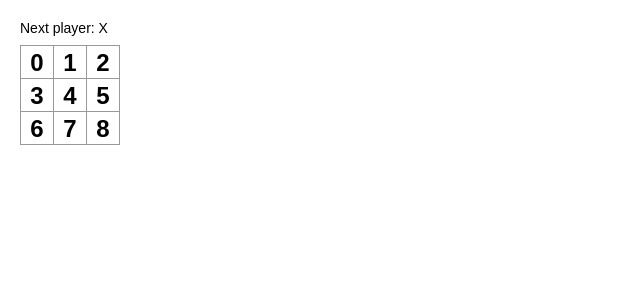
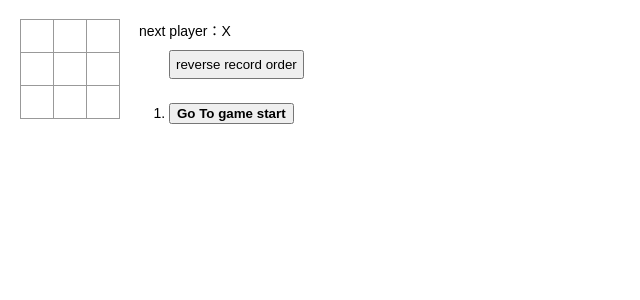
Before and after one commit to HUANGXUEZHI97/React-Ts-Run, a React app: page / in a window 1280 px wide. Shown: the top 300 px of the page, without its empty margins (0-640 px from the left). Built offline with nearby package versions, Linux system fonts and the light colour scheme.

Commit message:
井字棋 done（差最后两个优化任务）

```diff
--- a/src/components/TicTacToe/index.tsx
+++ b/src/components/TicTacToe/index.tsx
@@ -2,68 +2,184 @@ import React from 'react';
 // import ReactDOM from 'react-dom';
 import './index.scss';
 
-type Props = {
-  value:number
+
+type SquareProps = {
+  value?: number | string,
+  onClick:Function
 }
 
-class Square extends React.Component<Props> {
+type BoardProps = {
+  squares: any[], // 井字棋盘
+  onClick: Function
+}
+
+type GameProps = {
+  history: Array<{ squares: any[], curStep: null | any[] }>
+  xIsNext: boolean,
+  stepNumber: number,
+  isReverseRecord:boolean
+}
+
+
+// 棋盘内小格子
+const Square = (props:SquareProps) => {
+  return (
+    <button className="square" style={{ backgroundColor:false ? '#ff030363' : '#fff'}} onClick={() => props.onClick()}>
+      {props.value}
+    </button>
+  );
+}
+
+// 棋盘
+class Board extends React.Component<BoardProps> {
+
+  renderSquare = (i: number) => {
+    return <Square value={this.props.squares[i]} onClick={() => this.props.onClick(i)} key={i} />;
+  }
+
   render() {
+    const row = 3, column = 3;
+
+    const squareComChild = (i: number) => {
+      const Child = []
+      for (let j = 0; j < column; j++) {
+        Child.push(this.renderSquare(i + (j * column)))
+      }
+      return Child
+    }
+
+    const squareComDad = () => {
+      const Dad = []
+      for (let i = 0; i < row; i++) {
+        Dad.push(
+          <div className="board-row" key={i}>
+            {squareComChild(i)}
+          </div>
+        )
+      }
+      return Dad
+    }
+
     return (
-      <button className="square">
-        {this.props.value}
-      </button>
+      <div>
+        {squareComDad()}
+      </div>
     );
   }
 }
 
-class Board extends React.Component {
-  renderSquare(i:number) {
-    return <Square value={ i }/>;
+class Game extends React.Component<Object, GameProps> {
+  constructor(props: Object) {
+    super(props)
+    this.state = {
+      history: [
+        { squares: Array(9).fill(null), curStep: null}
+      ],
+      xIsNext: true, // 是否轮到 X
+      stepNumber: 0, // 当前步骤位置
+      isReverseRecord:false // 是否反转显示记录
+    }
+  }
+
+  // 点击对应空格，将空格以对应元素填满
+  handleClick(i: number) {
+    const history = this.state.history.slice(0,this.state.stepNumber + 1)
+    const current = history[history.length - 1]
+    const squares = [...current.squares]
+
+    // 当有玩家胜出时，或者某个 Square 已经被填充时，该函数不做任何处理直接返回。
+    if (this.calculateWinner(squares) || squares[i]) return
+
+    squares[i] = this.state.xIsNext ? 'X' : 'O'
+    this.setState({
+      history: history.concat([
+        {
+          squares,
+          curStep: [i % 3, Math.floor(i / 3)]
+        }
+      ]),
+      xIsNext: !this.state.xIsNext,
+      stepNumber: history.length
+    })
+  }
+
+  // 判出胜者
+  calculateWinner(squares: any[]) {
+    const lines = [
+      [0, 1, 2],
+      [3, 4, 5],
+      [6, 7, 8],
+      [0, 3, 6],
+      [1, 4, 7],
+      [2, 5, 8],
+      [0, 4, 8],
+      [2, 4, 6]
+    ]
+
+    for (let i = 0; i < lines.length; i++) {
+      const [a, b, c] = lines[i]
+      if (squares[a] && squares[a] === squares[b] && squares[b] === squares[c]) {
+        return squares[a]
+      }
+    }
+    return null
+  }
+
+  // 跳转到对应历史位置
+  JumpTo(move: number) {
+    // const history = this.state.history.slice(0,move + 1)
+    this.setState({
+      // history,
+      stepNumber: move,
+      xIsNext: move % 2 === 0
+    })
+  }
+
+  // 反转显示历史记录
+  reverse() {
+    this.setState({
+      isReverseRecord: !this.state.isReverseRecord
+    })
   }
 
   render() {
-    const status = 'Next player: X';
+    const { history, stepNumber,xIsNext,isReverseRecord} = this.state
+    const current = history[stepNumber]
+
+    const winner = this.calculateWinner(current.squares)
+    const status = winner ? `winner：${winner}` : `next player：${xIsNext ? 'X' : 'O'}`
+
+    let moves = history.map((step, move) => {
+      const desc = move ? `Go To move #${move}` : 'Go To game start'
+
+      return (
+        <li key={move}>
+          <button onClick={() => this.JumpTo(move)} style={{ fontWeight: stepNumber === move ? 800 : 500 }}>{desc}</button>
+          {(() => {
+            if (step.curStep) {
+              return (<span> x：{step.curStep[0]}，y：{step.curStep[1]}</span>)
+            }
+          })()}
+        </li>
+      )
+    })
+
+    if (isReverseRecord) moves.reverse()
 
     return (
-      <div>
-        <div className="status">{status}</div>
-        <div className="board-row">
-          {this.renderSquare(0)}
-          {this.renderSquare(1)}
-          {this.renderSquare(2)}
+      <div className="game">
+        <div className="game-board">
+          <Board squares={current.squares} onClick={ (i:number)=>this.handleClick(i)} />
         </div>
-        <div className="board-row">
-          {this.renderSquare(3)}
-          {this.renderSquare(4)}
-          {this.renderSquare(5)}
-        </div>
-        <div className="board-row">
-          {this.renderSquare(6)}
-          {this.renderSquare(7)}
-          {this.renderSquare(8)}
+        <div className="game-info">
+          <div>{status}</div>
+          <button style={{padding:"5px",margin:"10px 0 10px 30px"}} onClick={ ()=>this.reverse()}>reverse record order</button>
+          <ol>{moves}</ol>
         </div>
       </div>
     );
   }
 }
-
-class Game extends React.Component {
-  render() {
-    return (
-      <div className="game">
-        <div className="game-board">
-          <Board />
-        </div>
-        <div className="game-info">
-          <div>{/* status */}</div>
-          <ol>{/* TODO */}</ol>
-        </div>
-      </div>
-    );
-  }
-}
-
-// ========================================
 
 // ReactDOM.render(
 //   <Game />,
```
